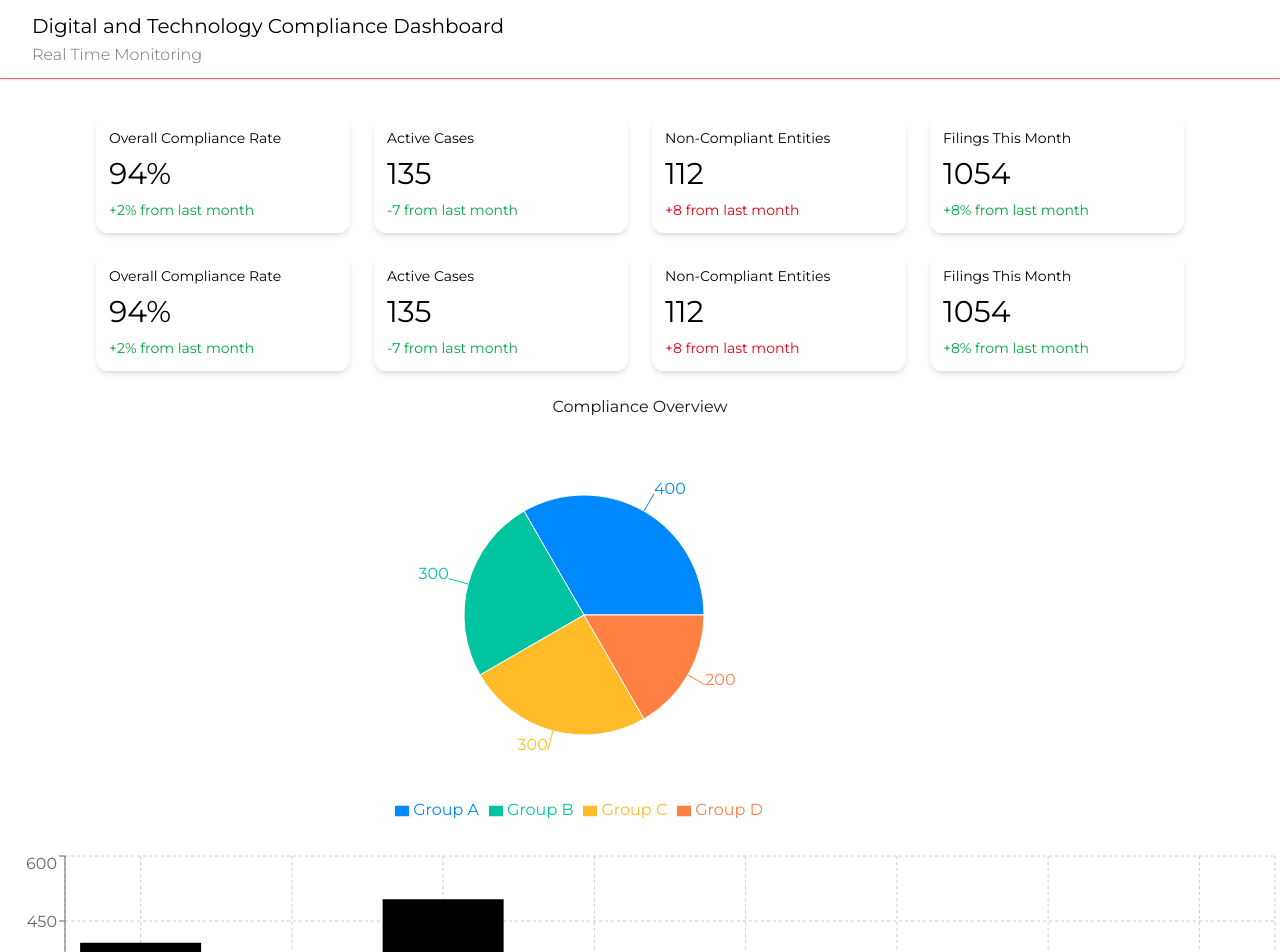
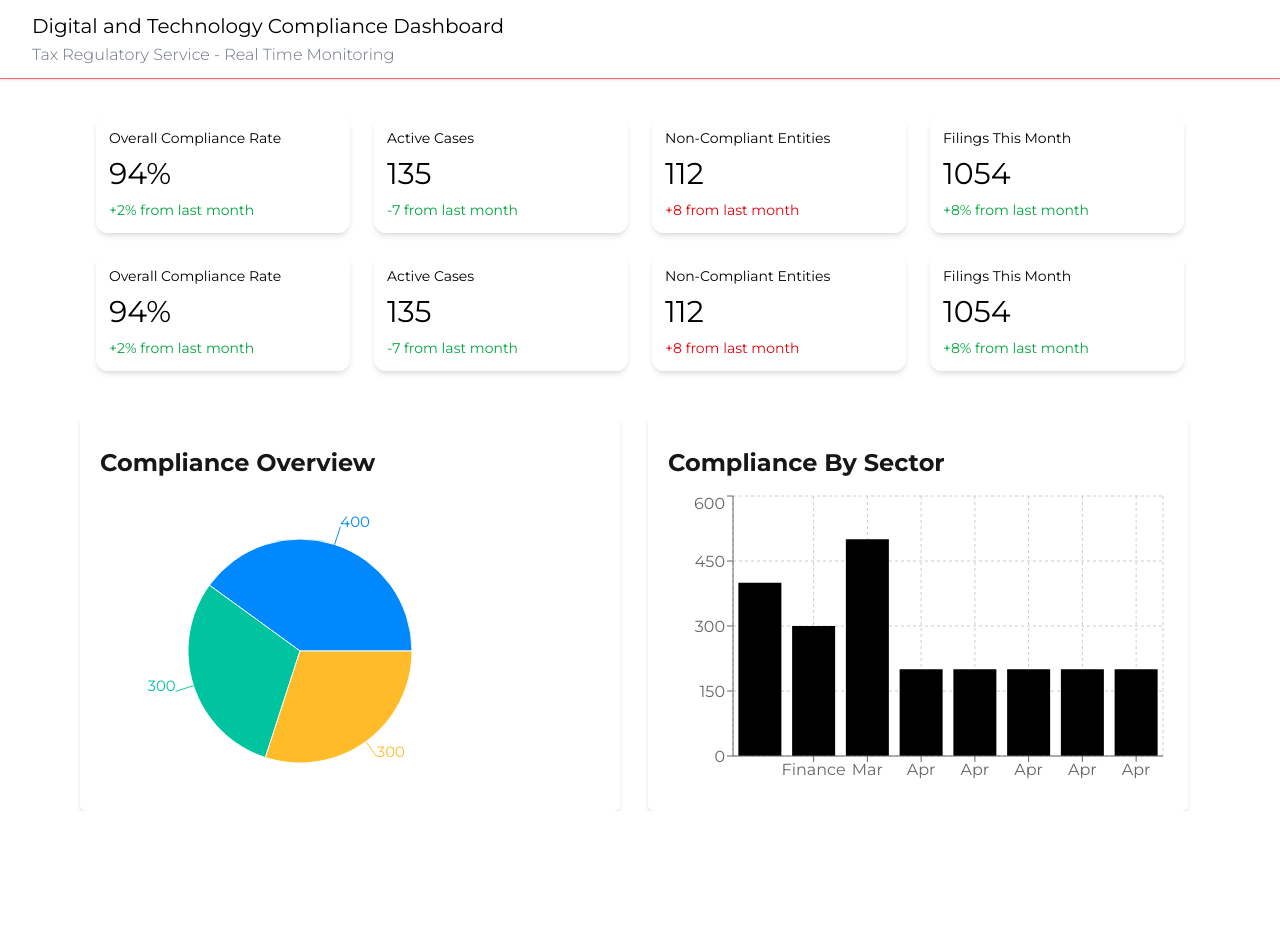
Before and after one commit to dimeji003/ComplianceDashboard, a Next.js app: page / in a window 1280 px wide. Shown: the top 952 px of the page. After the commit the page ends 811 px from the top, so only its background shows below. Built offline with nearby package versions, Linux system fonts and the light colour scheme.

Commit message:
fix: comp overview and by sector

```diff
--- /dev/null
+++ b/src/app/components/CasesByStatusTable.jsx
@@ -0,0 +1,7 @@
+import React from 'react'
+
+export default function CasesByStatusTable() {
+  return (
+    <div>CasesByStatusTable</div>
+  )
+}
--- a/src/app/components/ComplianceBySector.jsx
+++ b/src/app/components/ComplianceBySector.jsx
@@ -23,6 +23,8 @@ const data = [
 
 export default function ComplianceBySector() {
   return (
+    <div className="w-[45%] h-[40%] border-white shadow-md p-5 rounded-md">
+        <h2 className="font-bold text-2xl py-3">Compliance By Sector</h2>
     <ResponsiveContainer width="100%" height={300}>
       <BarChart data={data}>
         <CartesianGrid strokeDasharray="3 3" />
@@ -32,5 +34,7 @@ export default function ComplianceBySector() {
         <Bar dataKey="sales" />
       </BarChart>
     </ResponsiveContainer>
+
+    </div>
   );
 }
--- a/src/app/components/ComplianceOverview.jsx
+++ b/src/app/components/ComplianceOverview.jsx
@@ -6,17 +6,17 @@ const data = [
   { name: "Group A", value: 400 },
   { name: "Group B", value: 300 },
   { name: "Group C", value: 300 },
-  { name: "Group D", value: 200 },
+
 ];
 
 const COLORS = ["#0088FE", "#00C49F", "#FFBB28", "#FF8042"];
 
 export default function MyPieChart() {
   return (
-    <div className="my-6 w-[40%] m-auto">
-        <h1 className="text-center">Compliance Overview</h1>
+    <div className=" w-[45%] h-[40%] border-white shadow-md rounded-md p-5">
+        <h2 className="font-bold text-2xl py-3">Compliance Overview</h2>
 
-        <PieChart width={400} height={400} className="my-2">
+        <PieChart width={400} height={300} className="pt-5">
 
           <Pie
             data={data}
@@ -31,7 +31,6 @@ export default function MyPieChart() {
             ))}
           </Pie>
           <Tooltip />
-          <Legend />
         </PieChart>
     </div>
       );
--- a/src/app/components/Main.jsx
+++ b/src/app/components/Main.jsx
@@ -11,14 +11,17 @@ export default function Main(){
             <div  className='text-black text-xl border-b p-2 py-3 mx-0 shadow border-red-400'>
 
             <h1 className='ml-6'>Digital and Technology Compliance Dashboard</h1>
-            <p className='text-[16px] font-light text-gray-500 pt-1 ml-6'>Real Time Monitoring</p>
+            <p className='text-[16px] font-light text-gray-500 pt-1 ml-6'>Tax Regulatory Service - Real Time Monitoring</p>
             </div>
             <div >
             <Intro />
-            <ComplianceOverview />
-            <ComplianceBySector />
-            <RevenueVsExpectedRevenue />
-            <CasesByStatus />
+            <div className='flex flex-row gap-7 mt-11  m-auto ml-20'>
+                <ComplianceOverview />
+                <ComplianceBySector />
+
+            </div>
+
+
             </div>
 
 
```
